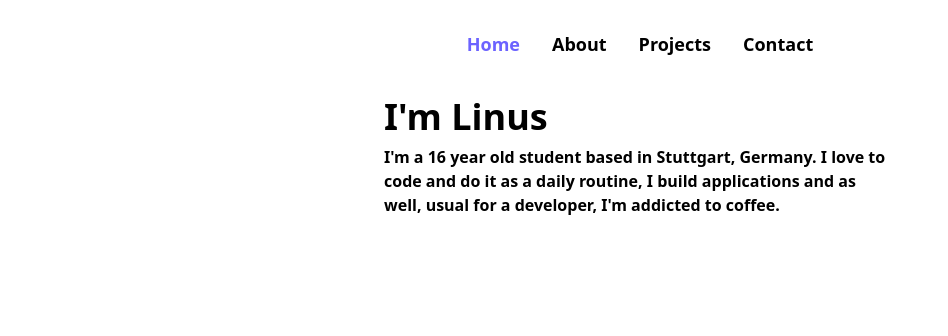
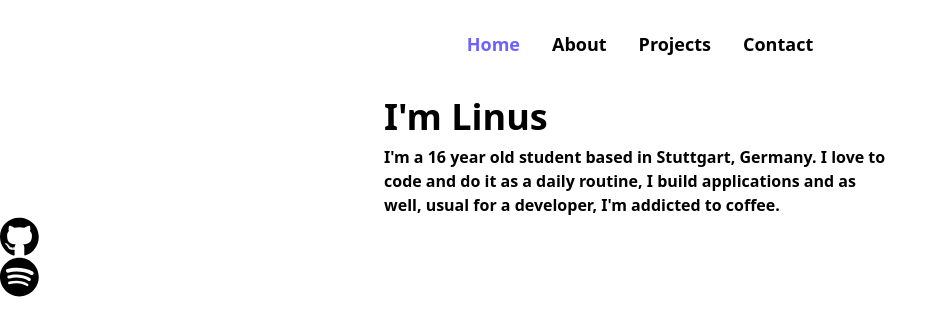
Before and after one commit to linusehle/linusehle-portfolio, a Vue app: page / in a window 1280 px wide. Shown: the top 336 px of the page, without its empty margins (0-948 px from the left). Built offline with nearby package versions, Linux system fonts and the light colour scheme.

Commit message:
feat: merge to pull commit

```diff
--- /dev/null
+++ b/src/components/About.vue
@@ -0,0 +1,3 @@
+<template>
+    hi
+</template>
--- a/src/components/Home.vue
+++ b/src/components/Home.vue
@@ -7,5 +7,49 @@
             developer, I'm addicted to coffee.
             </span>
         </div>
+        <div class="grid grid-rows-1">
+            <div>
+                <a href="" target="_blank">
+                    <svg xmlns="http://www.w3.org/2000/svg" viewBox="0 0 496 512" class="h-10">
+                        <path d="M165.9 397.4c0 2-2.3 3.6-5.2 3.6-3.3 .3-5.6-1.3-5.6-3.6
+                        0-2 2.3-3.6 5.2-3.6 3-.3 5.6 1.3 5.6 3.6zm-31.1-4.5c-.7 2 1.3 4.3
+                        4.3 4.9 2.6 1 5.6 0 6.2-2s-1.3-4.3-4.3-5.2c-2.6-.7-5.5
+                        .3-6.2 2.3zm44.2-1.7c-2.9 .7-4.9 2.6-4.6 4.9 .3 2 2.9 3.3 5.9 2.6
+                        2.9-.7 4.9-2.6 4.6-4.6-.3-1.9-3-3.2-5.9-2.9zM244.8 8C106.1 8 0
+                        113.3 0 252c0 110.9 69.8 205.8 169.5 239.2 12.8 2.3 17.3-5.6
+                        17.3-12.1 0-6.2-.3-40.4-.3-61.4 0 0-70 15-84.7-29.8 0
+                        0-11.4-29.1-27.8-36.6 0 0-22.9-15.7 1.6-15.4 0 0 24.9 2 38.6 25.8
+                        21.9 38.6 58.6 27.5 72.9 20.9 2.3-16 8.8-27.1
+                        16-33.7-55.9-6.2-112.3-14.3-112.3-110.5 0-27.5 7.6-41.3
+                        23.6-58.9-2.6-6.5-11.1-33.3 2.6-67.9 20.9-6.5 69 27 69 27 20-5.6
+                        41.5-8.5 62.8-8.5s42.8 2.9 62.8 8.5c0 0 48.1-33.6 69-27 13.7 34.7
+                        5.2 61.4 2.6 67.9 16 17.7 25.8 31.5 25.8 58.9 0 96.5-58.9 104.2-114.8
+                        110.5 9.2 7.9 17 22.9 17 46.4 0 33.7-.3 75.4-.3 83.6 0 6.5 4.6 14.4 17.3
+                        12.1C428.2 457.8 496 362.9 496 252 496 113.3 383.5 8 244.8
+                        8zM97.2 352.9c-1.3 1-1 3.3 .7 5.2 1.6 1.6 3.9 2.3 5.2 1 1.3-1
+                        1-3.3-.7-5.2-1.6-1.6-3.9-2.3-5.2-1zm-10.8-8.1c-.7 1.3 .3 2.9 2.3
+                        3.9 1.6 1 3.6 .7 4.3-.7 .7-1.3-.3-2.9-2.3-3.9-2-.6-3.6-.3-4.3 .7zm32.4
+                        35.6c-1.6 1.3-1 4.3 1.3 6.2 2.3 2.3 5.2 2.6 6.5 1 1.3-1.3
+                        .7-4.3-1.3-6.2-2.2-2.3-5.2-2.6-6.5-1zm-11.4-14.7c-1.6 1-1.6 3.6 0 5.9
+                        1.6 2.3 4.3 3.3 5.6 2.3 1.6-1.3 1.6-3.9 0-6.2-1.4-2.3-4-3.3-5.6-2z"/>
+                    </svg>
+                </a>
+            </div>
+            <div>
+                <a href="" target="_blank">
+                    <svg xmlns="http://www.w3.org/2000/svg" viewBox="0 0 496 512" class="h-10">
+                        <path d="M248 8C111.1 8 0 119.1 0 256s111.1 248 248 248 248-111.1 248-248S384.9 8 248
+                        8zm100.7 364.9c-4.2 0-6.8-1.3-10.7-3.6-62.4-37.6-135-39.2-206.7-24.5-3.9 1-9 2.6-11.9
+                        2.6-9.7 0-15.8-7.7-15.8-15.8 0-10.3 6.1-15.2 13.6-16.8 81.9-18.1 165.6-16.5 237 26.2 6.1
+                        3.9 9.7 7.4 9.7 16.5s-7.1 15.4-15.2 15.4zm26.9-65.6c-5.2 0-8.7-2.3-12.3-4.2-62.5-37-155.7-51.9-238.6-29.4-4.8
+                        1.3-7.4 2.6-11.9 2.6-10.7 0-19.4-8.7-19.4-19.4s5.2-17.8 15.5-20.7c27.8-7.8 56.2-13.6 97.8-13.6 64.9 0 127.6
+                        16.1 177 45.5 8.1 4.8 11.3 11 11.3 19.7-.1 10.8-8.5 19.5-19.4 19.5zm31-76.2c-5.2
+                        0-8.4-1.3-12.9-3.9-71.2-42.5-198.5-52.7-280.9-29.7-3.6 1-8.1 2.6-12.9 2.6-13.2 0-23.3-10.3-23.3-23.6 0-13.6
+                        8.4-21.3 17.4-23.9 35.2-10.3 74.6-15.2 117.5-15.2 73 0 149.5 15.2 205.4 47.8 7.8 4.5 12.9 10.7 12.9 22.6 0
+                        13.6-11 23.3-23.2 23.3z"/>
+                    </svg>
+                </a>
+            </div>
+        </div>
     </div>
 </template>
--- a/src/components/Navbar.vue
+++ b/src/components/Navbar.vue
@@ -16,7 +16,7 @@
               <router-link class="text-lg font-semibold leading-6 hover:text-[#6c63ff]" :class="{'text-[#6c63ff]': $route.path === '/'}" to="/">Home</router-link>
             </li>
             <li>
-              <router-link class="text-lg font-semibold leading-6 hover:text-[#6c63ff]" :class="{'text-[#6c63ff]': $route.path === '/about'}" to="/">About</router-link>
+              <router-link class="text-lg font-semibold leading-6 hover:text-[#6c63ff]" :class="{'text-[#6c63ff]': $route.path === '/about'}" to="/about">About</router-link>
             </li>
             <li>
               <router-link class="text-lg font-semibold leading-6 hover:text-[#6c63ff]" :class="{'text-[#6c63ff]': $route.path === '/projects'}" to="/">Projects</router-link>
--- a/src/router/index.js
+++ b/src/router/index.js
@@ -1,5 +1,6 @@
 import { createRouter, createWebHistory } from 'vue-router'
 import Home from '../components/Home.vue'
+import About from '../components/About.vue'
 
 const router = createRouter({
   history: createWebHistory(import.meta.env.BASE_URL),
@@ -8,6 +9,11 @@ const router = createRouter({
       path: '/',
       name: 'home',
       component: Home
+    },
+    {
+      path: '/about',
+      name: 'about',
+      component: About
     }
   ],
   scrollBehavior(to, from, savedPostion) {
```
